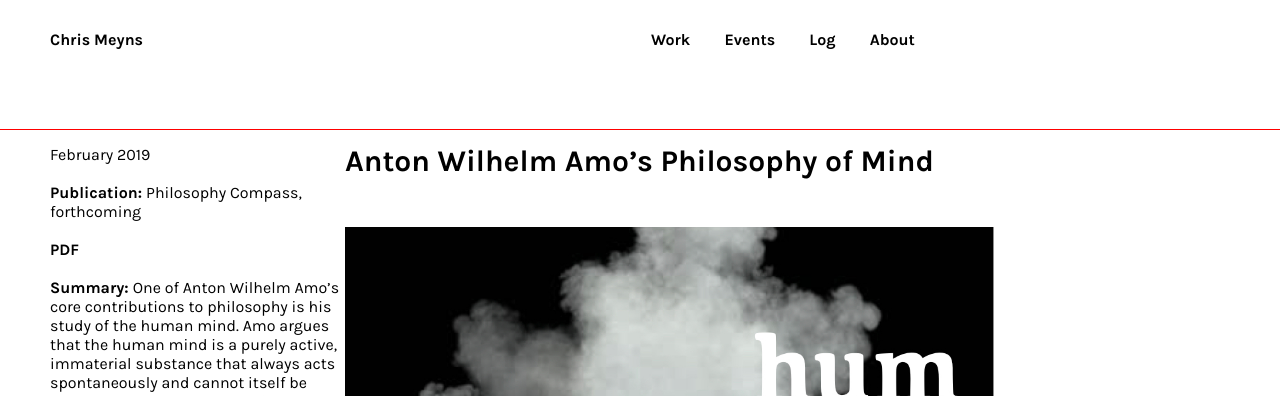
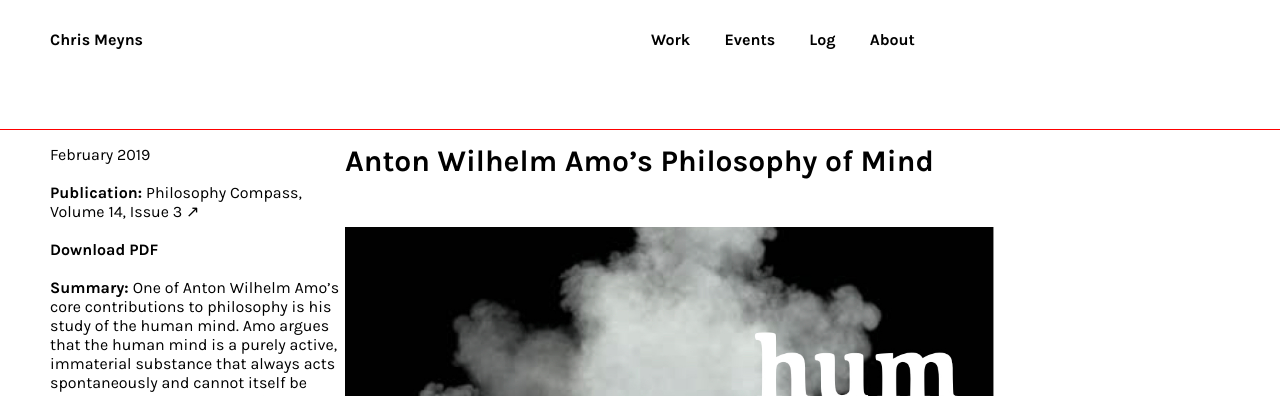
Before and after one commit to csmeyns/sidewalk, a Jekyll site: the page built from _posts/2019-04-01-amo-philmind.md, in a window 1280 px wide and 900 px high. Shown: the top 396 px of the window. Built offline with Jekyll 4.4.1, drawn with Linux system fonts in a browser that asks for light colours; nearby versions of some CDN libraries.

Commit message:
amo phil mind post - include pub link

```diff
--- a/_posts/2019-04-01-amo-philmind.md
+++ b/_posts/2019-04-01-amo-philmind.md
@@ -1,12 +1,12 @@
 ---
 layout: text
-pdf: <a href="../extras/meyns_amo-phil-mind.pdf" target="_blank">PDF</a>
+pdf: <a href="../extras/meyns_amo-phil-mind.pdf" target="_blank">Download PDF</a>
 title: Anton Wilhelm Amo’s Philosophy of Mind
 tags: Article
 description: One of Anton Wilhelm Amo’s core contributions to philosophy is his study of the human mind. Amo argues that the human mind is a purely active, immaterial substance that always acts spontaneously and cannot itself be acted upon. Amo’s account of the mind has far-reaching consequences for how he views the relation between mind and body, and our cognitive relation to the sensible world around us. This article introduces Amo’s strongly representationalist position, and discusses the extent to which he circumvents the problem of epistemic isolation to which his views seem to give rise.
 categories: Work
 publish: February 2019
-publication: Philosophy Compass, forthcoming
+publication: Philosophy Compass, Volume 14, Issue 3 <a href="https://doi.org/10.1111/phc3.12571" target="_blank">↗</a>
 year: 2019
 keywords: Anton Wilhelm Amo, philosophy of mind, early modern philosophy, mind-body problem, perception, mental representation, attention
 image: ../images/amophilmind1.jpg
```
